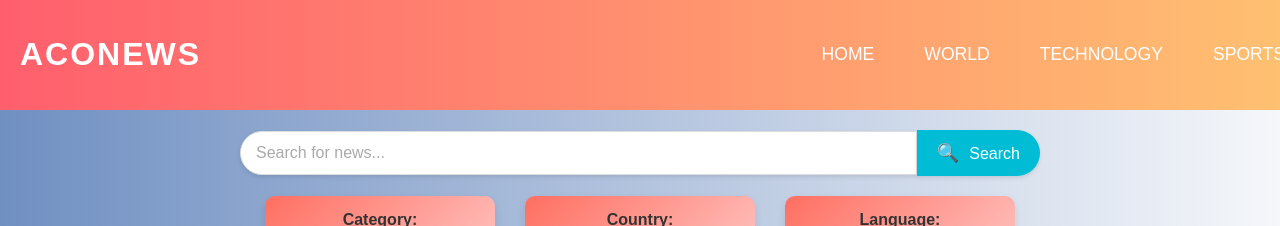
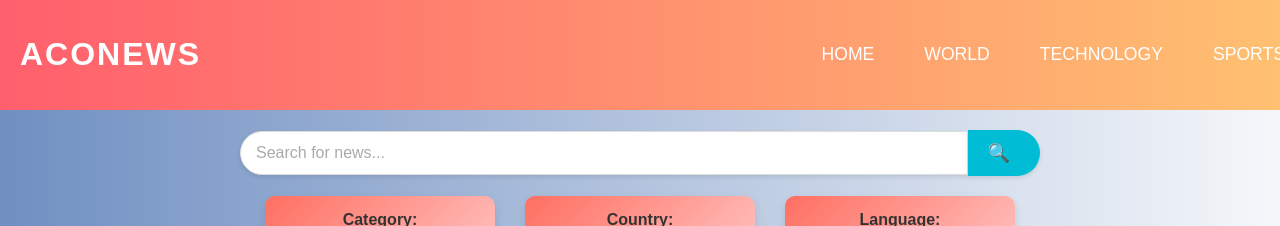
Before and after one commit to kalpanak2203/ACONEWS, a React (Create React App) app: page / in a window 1280 px wide. Shown: the top 226 px of the page. Built offline with nearby package versions, Linux system fonts and the light colour scheme; no server answers.

Commit message:
fixed error

```diff
--- a/src/SearchBar.js
+++ b/src/SearchBar.js
@@ -24,7 +24,7 @@ const SearchBar = ({ onSearch }) => {
           className="search-input"
         />
         <button type="submit" className="search-button">
-           Search
+
         </button>
       </form>
     </div>
```
